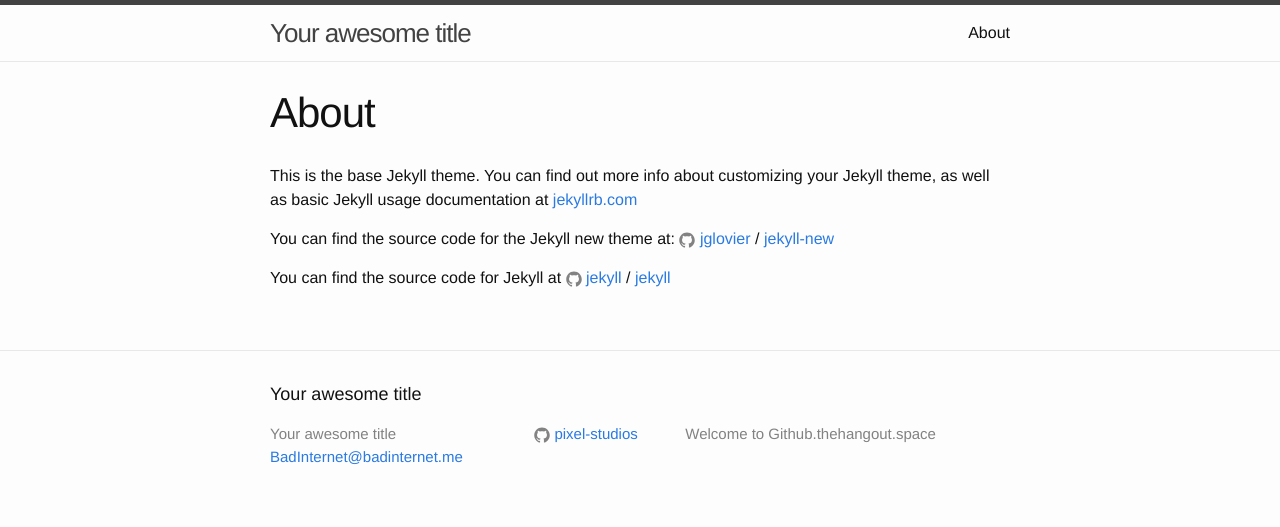
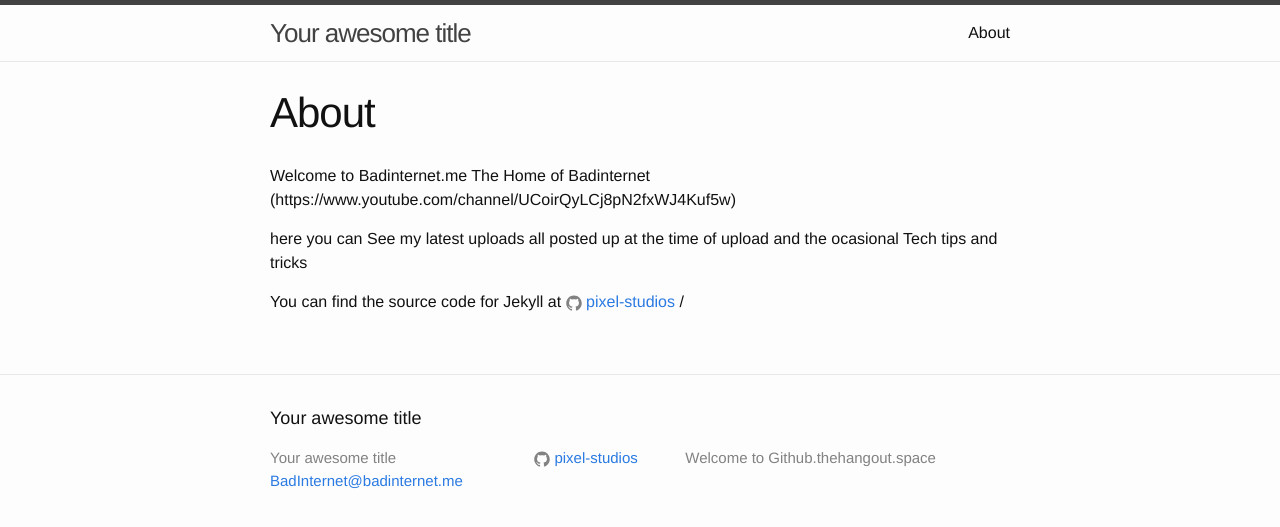
Before and after one commit to Harps13/Pixel-studios.github.io, a Jekyll site: the page built from about.md, in a window 1280 px wide. Shown: the top 527 px of the page. Built offline with Jekyll 4.4.1, drawn with Linux system fonts in a browser that asks for light colours.

Commit message:
Update about.md

```diff
--- a/about.md
+++ b/about.md
@@ -4,12 +4,9 @@ title: About
 permalink: /about/
 ---
 
-This is the base Jekyll theme. You can find out more info about customizing your Jekyll theme, as well as basic Jekyll usage documentation at [jekyllrb.com](http://jekyllrb.com/)
+Welcome to Badinternet.me The Home of Badinternet (https://www.youtube.com/channel/UCoirQyLCj8pN2fxWJ4Kuf5w)
 
-You can find the source code for the Jekyll new theme at:
-{% include icon-github.html username="jglovier" %} /
-[jekyll-new](https://github.com/jglovier/jekyll-new)
+here you can See my latest uploads all posted up at the time of upload and the ocasional Tech tips and tricks
 
 You can find the source code for Jekyll at
-{% include icon-github.html username="jekyll" %} /
-[jekyll](https://github.com/jekyll/jekyll)
+{% include icon-github.html username="pixel-studios" %} /
```
